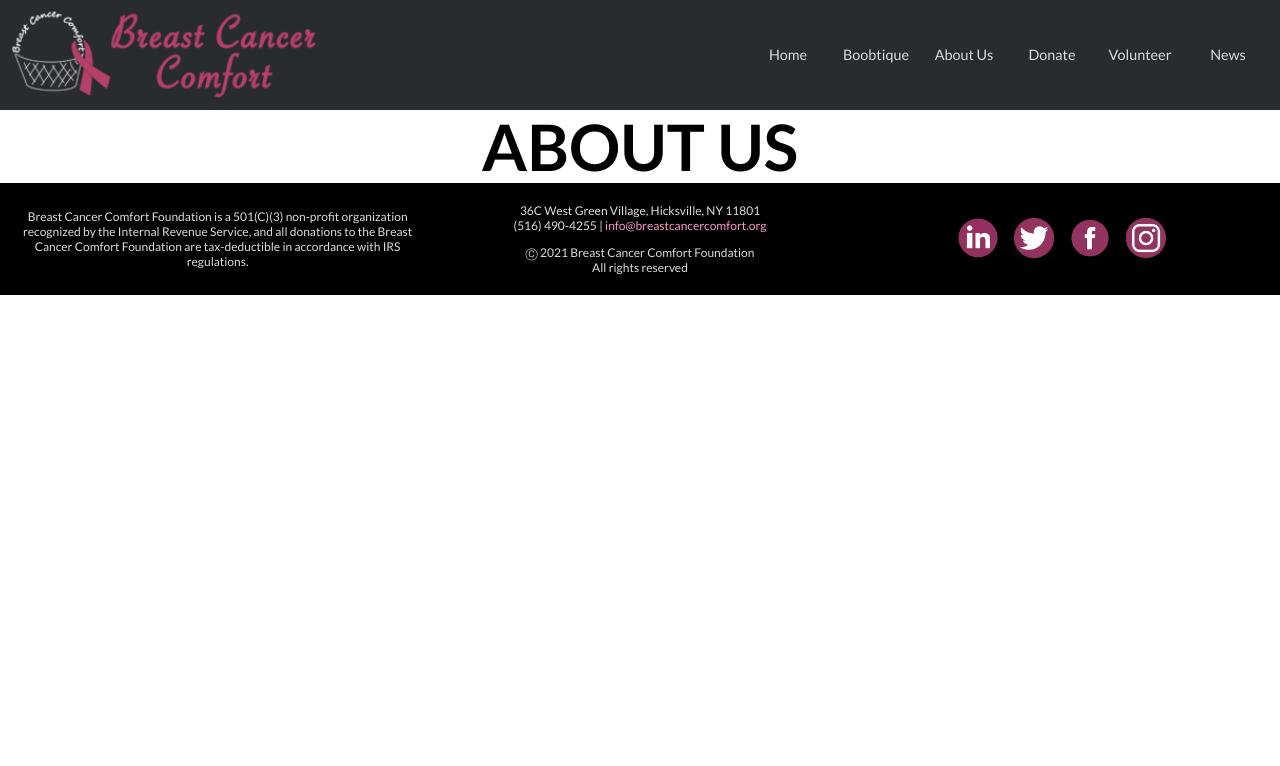
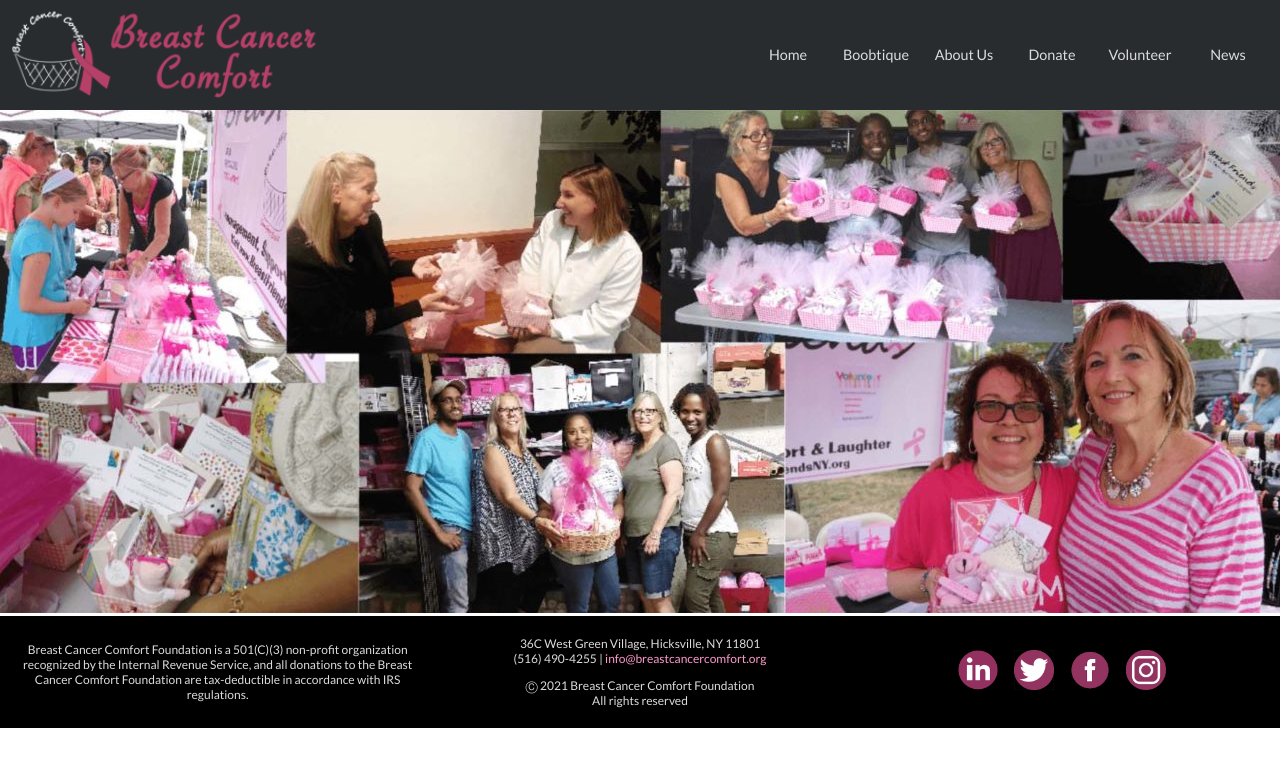
Before and after one commit to vishalicious213/bcc-v2, a Next.js app: page /about in a window 1280 px wide. Shown: the top 766 px of the page. Built offline with nearby package versions, Linux system fonts and the light colour scheme.

Commit message:
added hero image to about page

```diff
--- a/pages/about.js
+++ b/pages/about.js
@@ -14,12 +14,24 @@
       <Nav />
 
       <main className={styles.main}>
-        <h1 className={styles.title}>
-          ABOUT US
-        </h1>
+          <div className='img-container'>
+            <img src='/about/collage-01.jpg' alt='BCC collage of events' />
+          </div>
       </main>
 
       <Footer />
+
+      <style jsx>
+        {`
+        .img-container {
+          margin: 0;
+        }
+
+        .img-container img {
+          width: 100%;
+        }
+        `}
+      </style>
     </div>
   )
 }
```
Also changed, not shown: public/about/collage-01.jpg (added).
